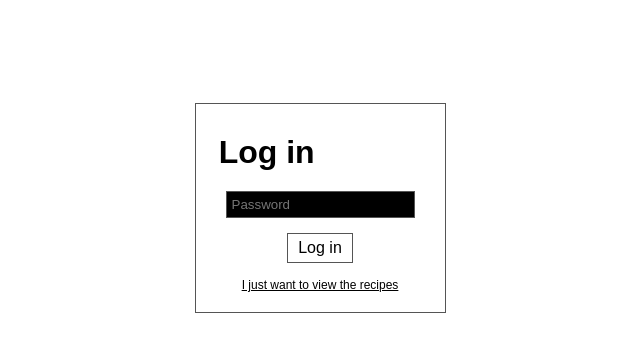
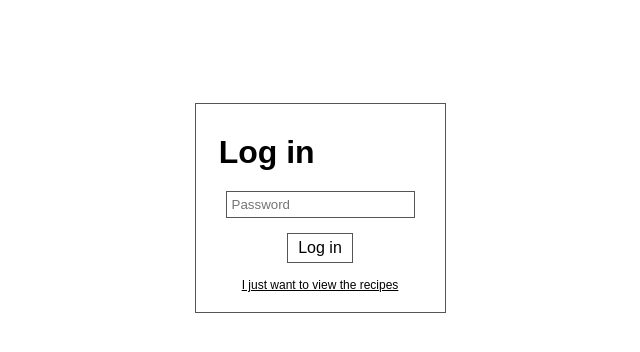
Before and after one commit to Nickouwen/website, a React (Vite) app in the folder client/: page / in a window 1280 px wide. Shown: the top 352 px of the page, without its empty margins (320-960 px from the left). Built offline with nearby package versions, Linux system fonts and the light colour scheme.

Commit message:
Fix password block

```diff
--- a/client/src/components/Login.css
+++ b/client/src/components/Login.css
@@ -15,7 +15,7 @@
     z-index: 100;
     border: 1px solid var(--border);
     input {
-        background-color: var(--complementary);
+        background-color: var(--input);
         margin: 10px;
         padding: 5px;
     }
```
